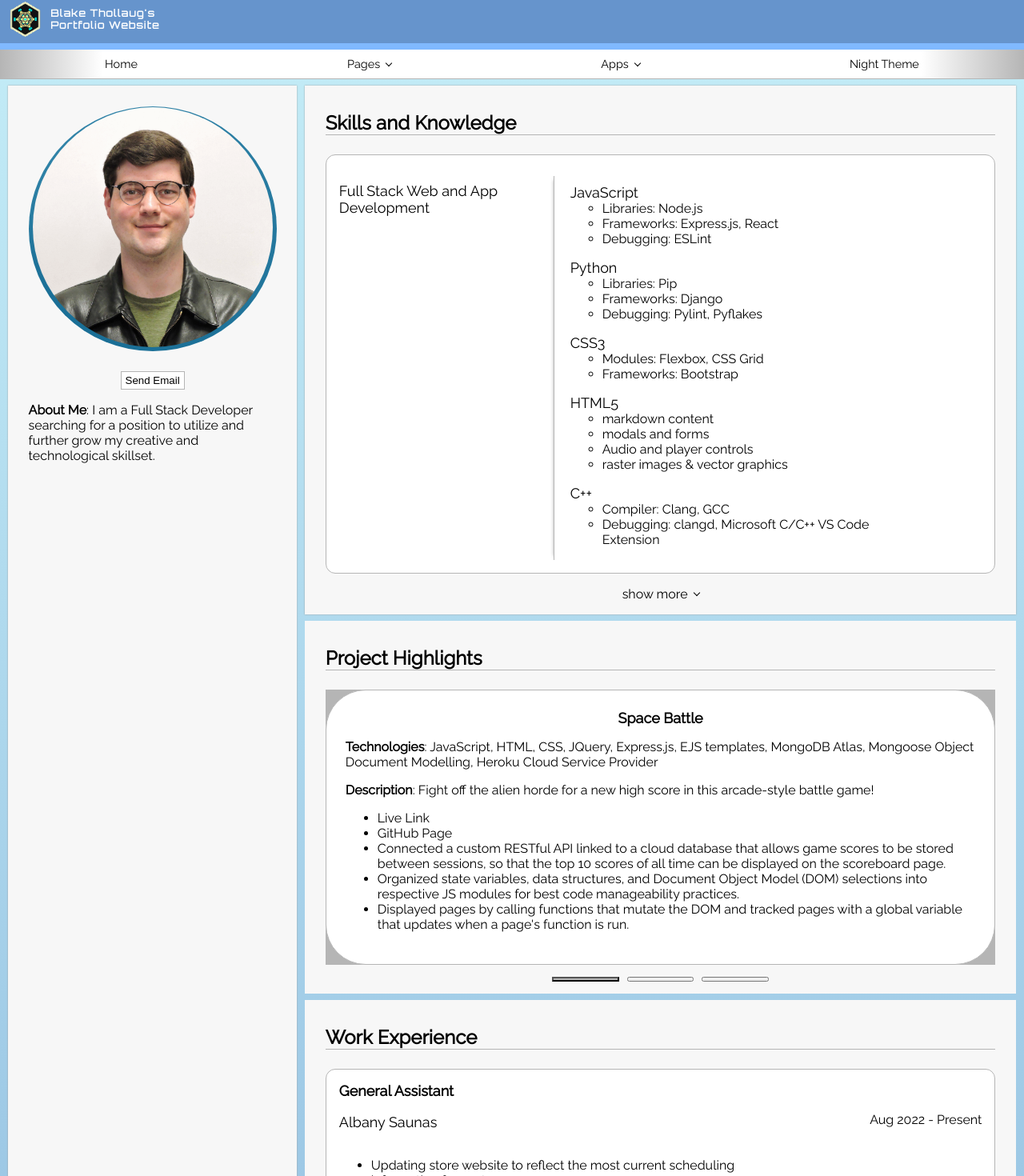
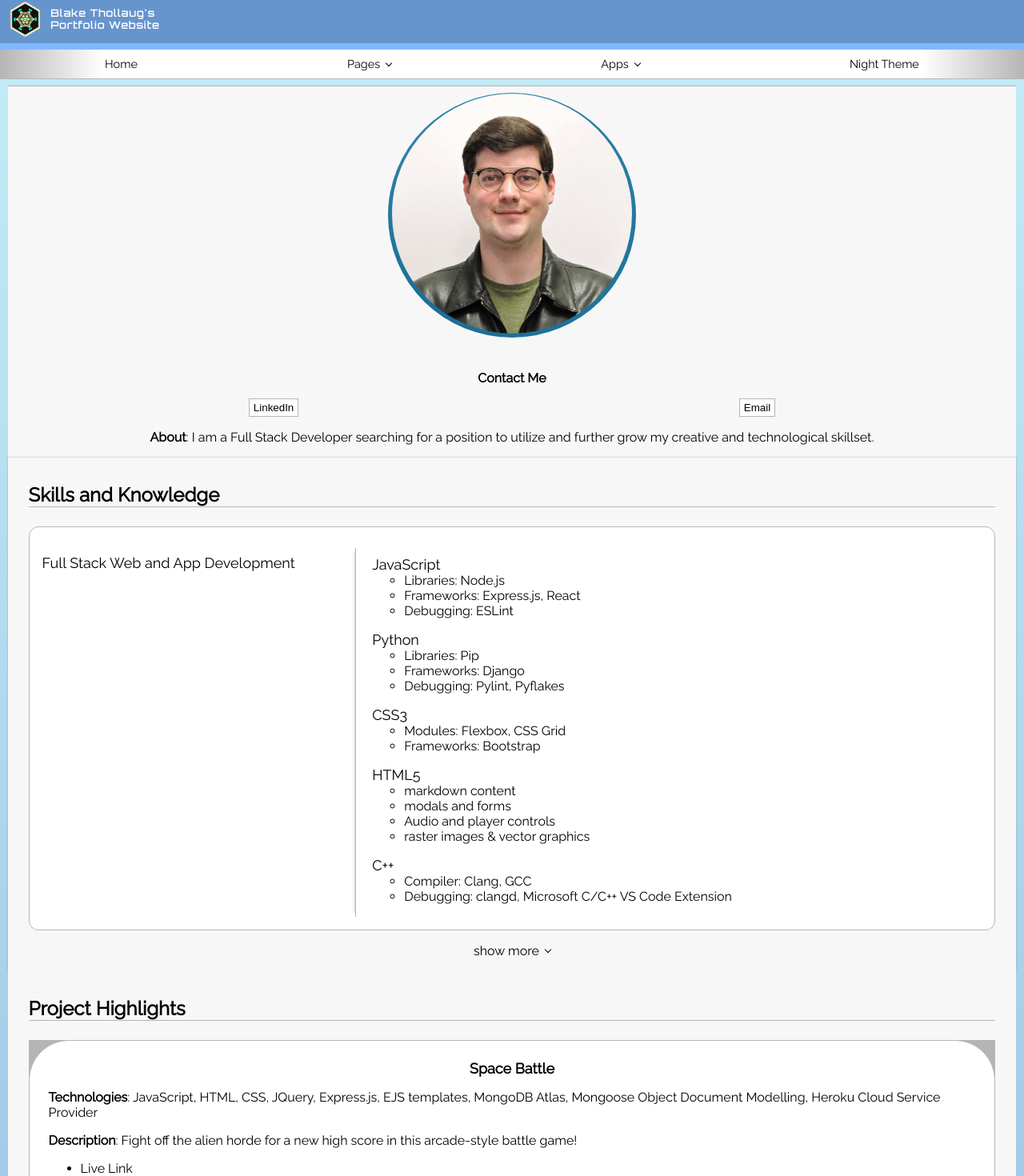
Before and after one commit to bthol/Portfolio-Frontend, a React (Create React App) app: page / in a window 1280 px wide. Shown: the part 6-1476 px from the top of the page at 80% size. Built offline with nearby package versions, Linux system fonts and the light colour scheme; the HTML template or start-up script is replaced by a standard one.

Commit message:
page template + grid styling

```diff
--- a/src/App.css
+++ b/src/App.css
@@ -143,16 +143,16 @@
   border: 1.3px solid var(--color-gray);
 }
 
-.app-aside {
+#container-first {
   background: var(--color-background-3);
   border-top: 1.3px solid var(--color-gray);
 }
 
-.main-section {
+.content-container {
   background: var(--color-background-3);
 }
 
-.main-section-content {
+.content-highlight {
   padding: 2vmin;
   border-radius: 12px;
   background: var(--color-white);
@@ -374,26 +374,18 @@ a {
 
 /*                       MAIN PAGE                              */
 
-/* ASIDE + MAIN */
-.app-aside {
-  padding: 2vw;
+/* First Container */
+#container-first {
   margin-top: var(--below-header);
-}
-
-main section {
-  padding: 0vw 2vw;
 }
 
 .carousel-item {
   padding: 0vmin 3vmin 3vmin 3vmin;
 }
 
-.main-section {
+.content-container {
+  padding: 0vw 2vw;
   padding-top: 8px;
-  margin-bottom: 8px;
-}
-#main-section-last {
-  margin-bottom: 0px;
 }
 
 .page-content {
@@ -433,17 +425,17 @@ main section {
 
 /*                       QUIERIES(RESPONSIVITY)                       */
 @media(min-width: 768px) {
-  .app-main {
+
+  /* #container-first {
+    margin-top: 0px;
+  }
+
+  .page-content {
     margin-top: var(--below-header);
-  }
-  .app-aside {
-    border: 0px;
-  }
-  .page-content {
-    grid-template-columns: 1fr 4fr;
+    grid-template-columns: 1fr 4fr 1fr;
     gap: 10px;
-    border-bottom: 0px;
-  }
+  } */
+
   .top-link-style {
     width: 98.80%;
     margin: 0px 2px 8px 2px;
--- a/src/App.js
+++ b/src/App.js
@@ -17,6 +17,14 @@ function App() {
 
   const featureAlertFunct = (e) => {
     featureAlert(e);
+  }
+
+  // BOOLEAN STATE FOR MOBILE ENVIRONMENT
+  const [mobile, setMobile] = useState(false);
+  const [mobBool, setMobBool] = useState(true);
+  if (window.innerWidth < 768 && mobBool) {
+      setMobBool(false);
+      setMobile(true);
   }
 
   // IDLE MODAL
@@ -64,7 +72,6 @@ function App() {
   }
   return (
     <div id="root-react" className={`App color ${theme}`}>
-      <Timeout modal={modal} setModal={setModalFunct}></Timeout>
 
       <Header
           btnText={btnText}
@@ -73,24 +80,28 @@ function App() {
           goPage={goPage}
       ></Header>
 
-
       {page === 0 && <TemplatePage
         featureAlertFunct={featureAlertFunct}
-      />}
+        mobile={mobile}
+        />}
 
       {page === 1 && <HomePage
         featureAlertFunct={featureAlertFunct}
-      />}
+        mobile={mobile}
+        />}
 
       {page === 2 && <ProjectsPage
         featureAlertFunct={featureAlertFunct}
-      />}
+        mobile={mobile}
+        />}
 
       <div className="flex-center">
         <a href="#" className="flex-center top-link-style">back to top</a>
       </div>
 
       <Footer />
+
+      <Timeout modal={modal} setModal={setModalFunct}></Timeout>
     </div>
   )
 };
--- a/src/ContentComp/Comp1.jsx
+++ b/src/ContentComp/Comp1.jsx
@@ -2,7 +2,7 @@ import React from "react";
 
 const Comp1 = (props) => {
     return (
-        <div id={props.id} className="main-section-content">
+        <div id={props.id} className="content-highlight">
             <p className="text-large" tabIndex={0}>{props.skillsTitle}</p>
             {props.skillsList}
         </div>
--- a/src/ContentComp/Comp2.jsx
+++ b/src/ContentComp/Comp2.jsx
@@ -2,7 +2,7 @@ import React from "react";
 
 const Comp2 = (props) => {
     return (
-        <div className="main-section-content carousel-item" tabIndex={0}>
+        <div className="content-highlight carousel-item" tabIndex={0}>
             <b><div className="text-large flex-center">{props.projectTitle}</div></b>
             {props.projectText}
             {props.projectList}
--- a/src/ContentComp/Comp3.jsx
+++ b/src/ContentComp/Comp3.jsx
@@ -2,7 +2,7 @@ import React from "react";
 
 const Comp3 = (props) => {
     return (
-        <div className="main-section-content">
+        <div className="content-highlight">
             <div className="text-large" tabIndex={0}><b>{props.jobTitle}</b></div>
             <div className="flex-between" tabIndex={0}><p className="text-large">{props.employer}</p><p>{props.workPeriod}</p></div>
             {props.list}
--- a/src/ContentComp/Comp4.jsx
+++ b/src/ContentComp/Comp4.jsx
@@ -2,7 +2,7 @@ import React from "react";
 
 const Comp4 = (props) => {
     return (
-        <div className="main-section-content">
+        <div className="content-highlight">
             <div className="flex-between" tabIndex={0}><div className="text-large"><b>{props.school}</b></div>{props.schoolPeriod}</div>
             <p className="exp-list" tabIndex={0}><b>Description: </b>{props.schoolDescription}</p>
         </div>
--- a/src/Pages/HomePage.jsx
+++ b/src/Pages/HomePage.jsx
@@ -6,15 +6,7 @@ import { Comp4 } from '../ContentComp/Comp4';
 import { ProfilePhoto } from '../Images/ProfilePhoto';
 import { HomePageContent as Content } from '../ContentPropModules/HomePageContent';
 
-const HomePage = () => {
-
-    // BOOLEAN STATE FOR MOBILE ENVIRONMENT
-    const [mobile, setMobile] = useState(false);
-    const [mobBool, setMobBool] = useState(true);
-    if (window.innerWidth < 768 && mobBool) {
-        setMobBool(false);
-        setMobile(true);
-    }
+const HomePage = (props) => {
 
     // SHOW MORE/LESS
     const [showMSG, setShowMSG] = useState("show more");
@@ -48,18 +40,22 @@ const HomePage = () => {
 
     return (
         <div className="page-content">
-            <aside className="app-aside shadow-behind">
+            <div className="content-container" id="container-first">
                 <div className="flex-center">
                     <ProfilePhoto></ProfilePhoto>
                 </div>
+                <div className="flex-center">
+                    <b><p>Contact Me</p></b>
+                </div>
                 <div className="flex-around">
-                    <a href="mailto:bthollaug@gmail.com" target="_blank"><button className="buttons">Send Email</button></a>
+                    <a href="https://www.linkedin.com/in/blake-thollaug/" target="_blank"><button type="button" className="buttons" tabIndex={0}>LinkedIn</button></a>
+                    <a href="mailto:bthollaug@gmail.com" target="_blank"><button type="button" className="buttons" tabIndex={0}>Email</button></a>
                 </div>
-                <p tabIndex={0}><b>About Me</b>: I am a Full Stack Developer searching for a position to utilize and further grow my creative and technological skillset.</p>
-                <br />
-            </aside>
-            <main className="app-main">
-                <section className="main-section shadow-behind">
+                <div className="flex-center">
+                    <p tabIndex={0}><b>About</b>: I am a Full Stack Developer searching for a position to utilize and further grow my creative and technological skillset.</p>
+                </div>
+            </div>
+            <div className="content-container shadow-behind">
                 <h3 className="title-line text-x-large" tabIndex={0}>Skills and Knowledge</h3>
                 <div className={`section-lists`}>
                     <Comp1
@@ -86,10 +82,11 @@ const HomePage = () => {
                     </div>
                 }
                 <div onClick={toggleShown} className="flex-center"><p className="cursor-pointer">{showMSG}</p><p className={`nav-arrow ${shown}`}></p></div>
-                </section>
-                <section className="main-section">
+            </div>
+            <div className="content-container">
                 <h3 className="title-line text-x-large" tabIndex={0}>Project Highlights</h3>
-                {mobile
+                {
+                    props.mobile
                     ? <div>
                         <Comp2
                             projectTitle={Content.projects[0].title}
@@ -150,8 +147,8 @@ const HomePage = () => {
                         </div>
                     </div>
                 }
-                </section>
-                <section className="main-section">
+            </div>
+            <div className="content-container">
                 <h3 className="title-line text-x-large" tabIndex={0}>Work Experience</h3>
                 <Comp3
                     jobTitle={Content.experience[0].jobTitle}
@@ -174,8 +171,8 @@ const HomePage = () => {
                     list={Content.experience[2].list}
                 ></Comp3>
                 <br />
-                </section>
-                <section className="main-section" id="main-section-last">
+            </div>
+            <div className="content-container" id="container-last">
                 <h3 className="title-line text-x-large" tabIndex={0}>Education</h3>
                 <Comp4
                     school={Content.education[0].name}
@@ -195,8 +192,7 @@ const HomePage = () => {
                     schoolDescription={Content.education[2].description}
                 ></Comp4>
                 <br />
-                </section>
-            </main>
+            </div>
         </div>
     )
 }
--- a/src/Pages/TemplatePage.jsx
+++ b/src/Pages/TemplatePage.jsx
@@ -1,40 +1,29 @@
 import React from 'react';
 
-const TemplatePage = () => {
+const TemplatePage = (props) => {
 
     return (
         <div className="page-content">
-            <aside className="app-aside shadow-behind">
-                <div>text</div>
-            </aside>
-            <main className="app-main">
-            <section className="main-section-style shadow-behind">
-                <h3 className="title-line text-x-large" tabIndex={0}>Title</h3>
-                <div className="main-section-style-content">
-                    <p>text</p>
-                    <p>text</p>
+            <div className="content-container shadow-behind" id="container-first">
+                <div>
+                    <p>First Container Content</p>
                 </div>
-                <br />
-                <div className="main-section-style-content">
-                    <p>text</p>
-                    <p>text</p>
             </div>
-            <br />
-            </section>
-            <section className="main-section-style shadow-behind">
-                <h3 className="title-line text-x-large" tabIndex={0}>Title</h3>
-                <div className="main-section-style-content">
-                    <p>text</p>
-                    <p>text</p>
+            <div className="content-container">
+                <div>
+                    <p>Mobile Enviro Test</p>
+                    {
+                        props.mobile
+                        ? <p>Is Mobile</p>
+                        : <p>Isn't Mobile</p>
+                    }
                 </div>
-                <br />
-                <div className="main-section-style-content">
-                    <p>text</p>
-                    <p>text</p>
+            </div>
+            <div className="content-container" id="container-last">
+                <div>
+                    <p>Last Container Content</p>
                 </div>
-                <br />
-            </section>
-            </main>
+            </div>
         </div>
     )
 }
```
Also changed, not shown: src/Pages/ProjectsPage.jsx (+25 -18 lines). Lines whose indentation alone changed are shown as unchanged.
